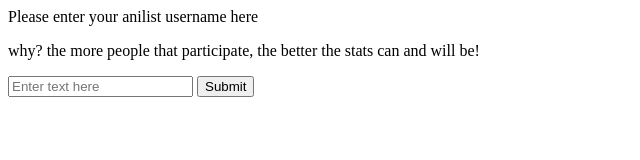
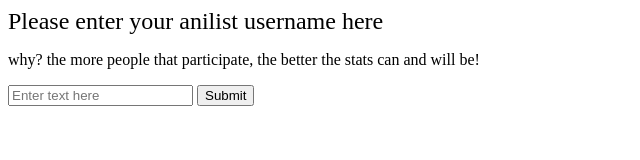
Before and after one commit to acoffeee/Swapstats, a plain HTML site: page index.html in a window 1280 px wide. Shown: the whole page, without its empty margins (0-640 px from the left). Drawn offline with Linux system fonts and the light colour scheme.

Commit message:
Update index.html

```diff
--- a/index.html
+++ b/index.html
@@ -3,7 +3,7 @@
 <head>
   <meta charset="UTF-8">
   <title>Text Submit Example</title>
-  <header>Please enter your anilist username here</header>
+  <header style="font-size: 24px;">Please enter your anilist username here</header>
   <p>why? the more people that participate, the better the stats can and will be! </p>
 </head>
 <body>
```
